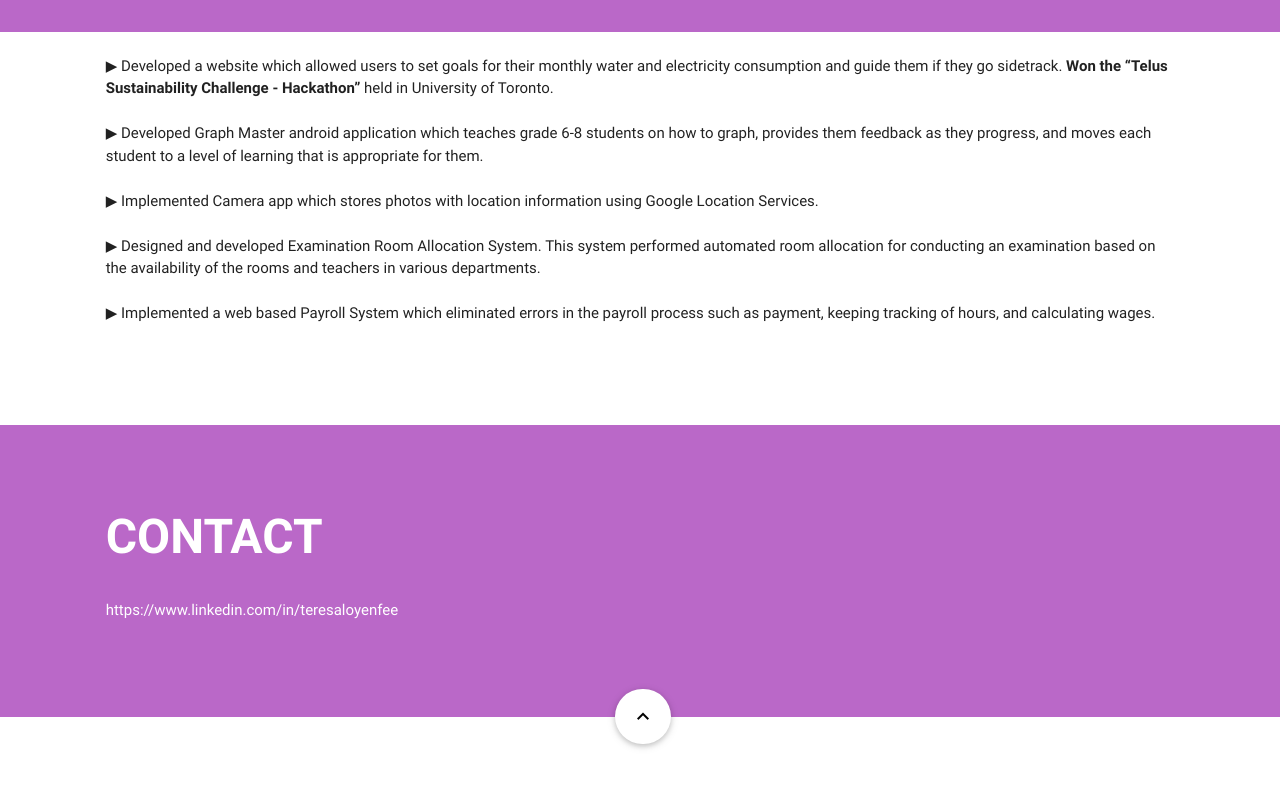
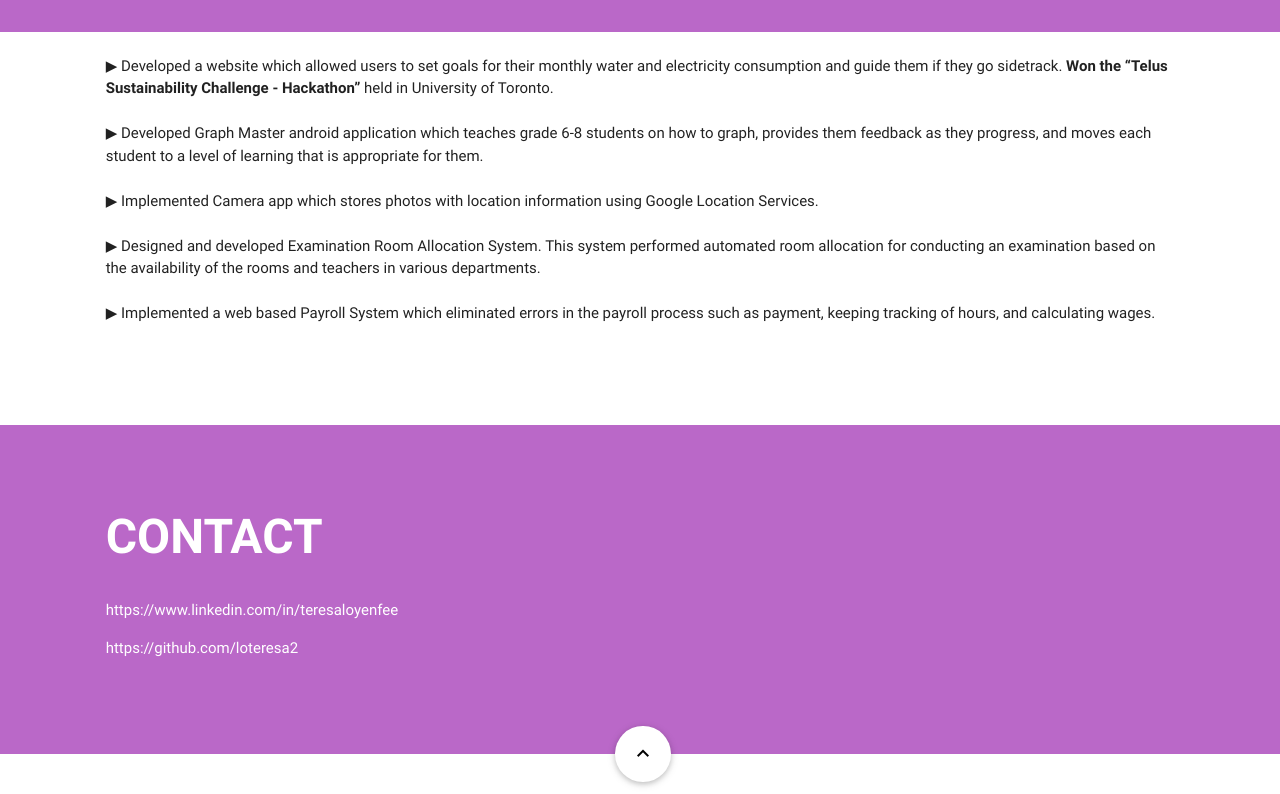
Before and after one commit to loteresa2/loteresa2.github.io, a plain HTML site: page index.html in a window 1280 px wide. Shown: the part 4131-4925 px from the top of the page. Before the commit the page ends 4888 px from the top, so only its background shows below. Drawn offline with nearby package versions, Linux system fonts and the light colour scheme.

Commit message:
added profile picture and github link

```diff
--- a/index.html
+++ b/index.html
@@ -403,6 +403,7 @@
                     <div class="footer-top-inner">
                       <h2 class="title">Contact</h2>
                       <p>https://www.linkedin.com/in/teresaloyenfee</p>
+                      <p>https://github.com/loteresa2</p>
                     </div>
                   </div>
                 </div>
```
Also changed, not shown: img/profile-img1.jpg, img/profile-img1a.jpg (added).
